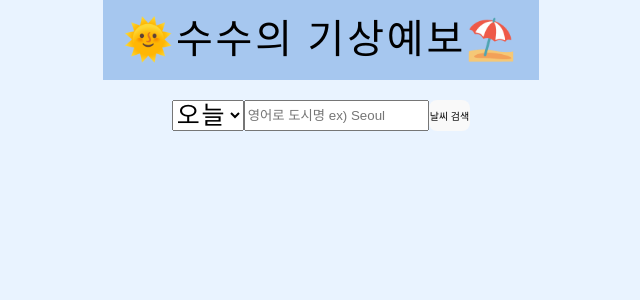
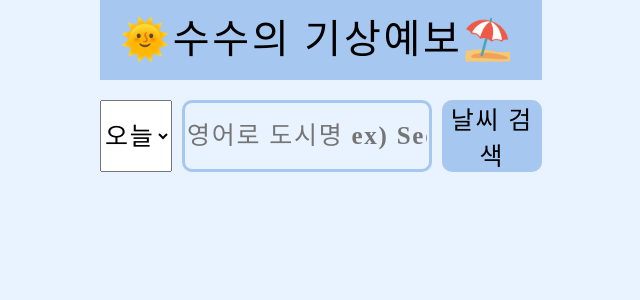
Before and after one commit to GO-SOPT-WEB/JiSooSeo, a React (Vite) app in the folder week4/weather/: page / in a window 1280 px wide. Shown: the top 300 px of the page, without its empty margins (319-959 px from the left). Built offline with nearby package versions, Linux system fonts and the light colour scheme; a web font is replaced by a local one.

Commit message:
[ design ] 도시 입력란 스타일

```diff
--- a/week4/weather/src/@pages/weatherPage.jsx
+++ b/week4/weather/src/@pages/weatherPage.jsx
@@ -12,8 +12,8 @@ export default function WeatherPage() {
           <option value="today">오늘</option>
           <option value="week">주간</option>
         </Select>
-        <input type="text" placeholder="영어로 도시명 ex) Seoul" />
-        <button type="button">날씨 검색</button>
+        <Input type="text" placeholder="영어로 도시명 ex) Seoul" />
+        <Button type="button">날씨 검색</Button>
       </DropBox>
       <Outlet />
     </PageLayout>
@@ -26,5 +26,30 @@ const DropBox = styled.section`
 `;
 
 const Select = styled.select`
+  margin-right: 1rem;
   ${({ theme }) => theme.fonts.title}
 `;
+
+const Input = styled.input`
+  width: 25rem;
+  margin-right: 1rem;
+
+  border: 0.3rem solid ${({ theme }) => theme.colors.blue};
+  border-radius: 1rem;
+  background-color: ${({ theme }) => theme.colors.skyblue};
+  ${({ theme }) => theme.fonts.title}
+`;
+
+const Button = styled.button`
+  width: 10rem;
+
+  outline: none;
+  border: none;
+  &:focus {
+    outline: none;
+    border: none;
+  }
+  border-radius: 1rem;
+  background-color: ${({ theme }) => theme.colors.blue};
+  ${({ theme }) => theme.fonts.title}
+`;
```
